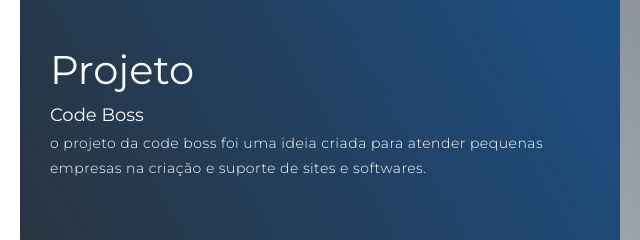
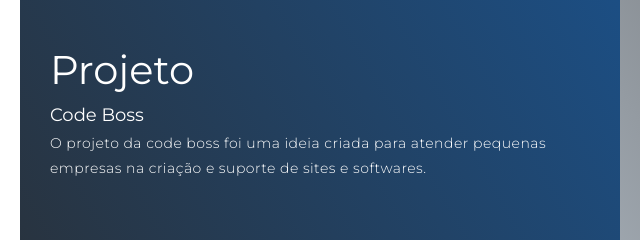
Before and after one commit to viniciusfreis/viniciusfelisbertodosreis, a plain HTML site: page index.html in a window 1280 px wide. Shown: the part 1860-2100 px from the top of the page, 20-660 px from the left. Drawn offline with Linux system fonts and the light colour scheme.

Commit message:
Update index.html

```diff
--- a/index.html
+++ b/index.html
@@ -160,7 +160,7 @@
           <div class="project-info">
             <h1>Projeto</h1>
             <h2>Code Boss</h2>
-            <p>o projeto da code boss foi uma ideia criada para atender pequenas empresas na criação e suporte de sites e softwares.</p>
+            <p>O projeto da code boss foi uma ideia criada para atender pequenas empresas na criação e suporte de sites e softwares.</p>
           </div>
           <div class="project-img">
             <img src="./img/code.png" alt="img">
```
